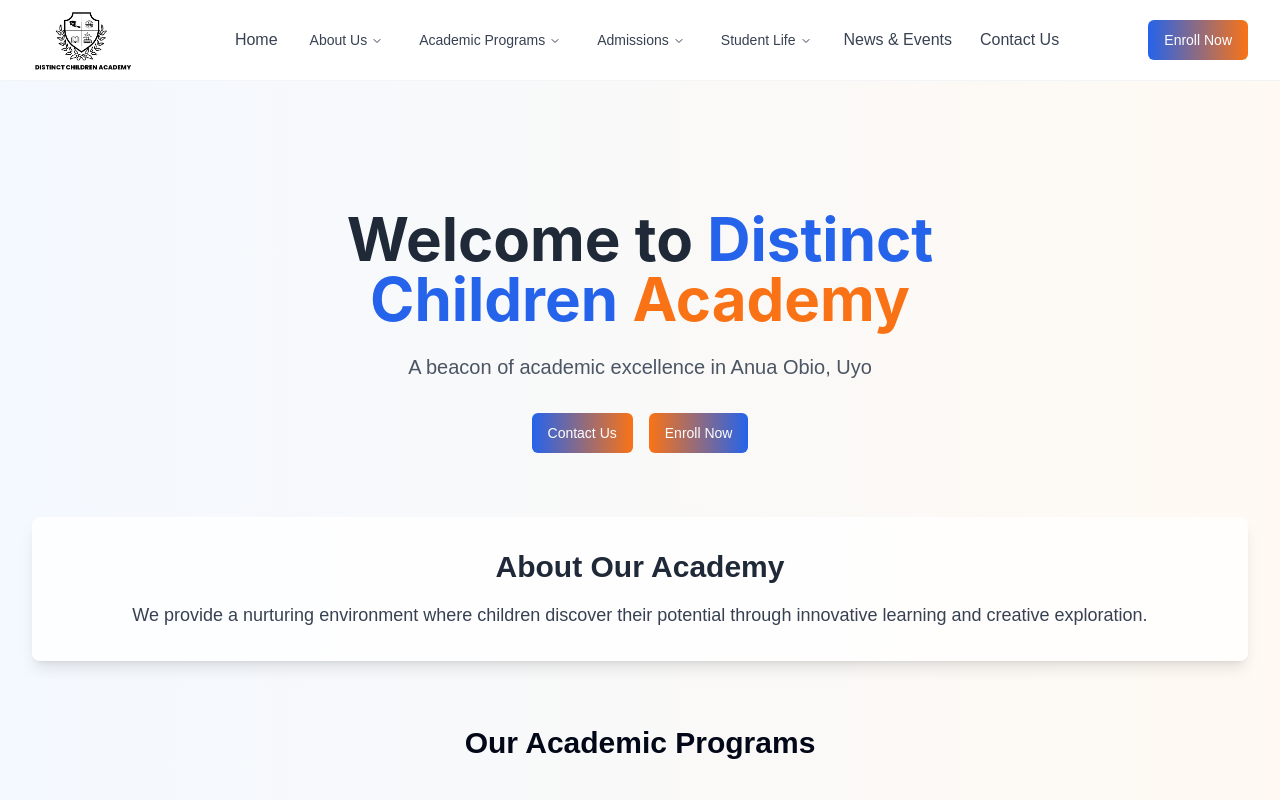
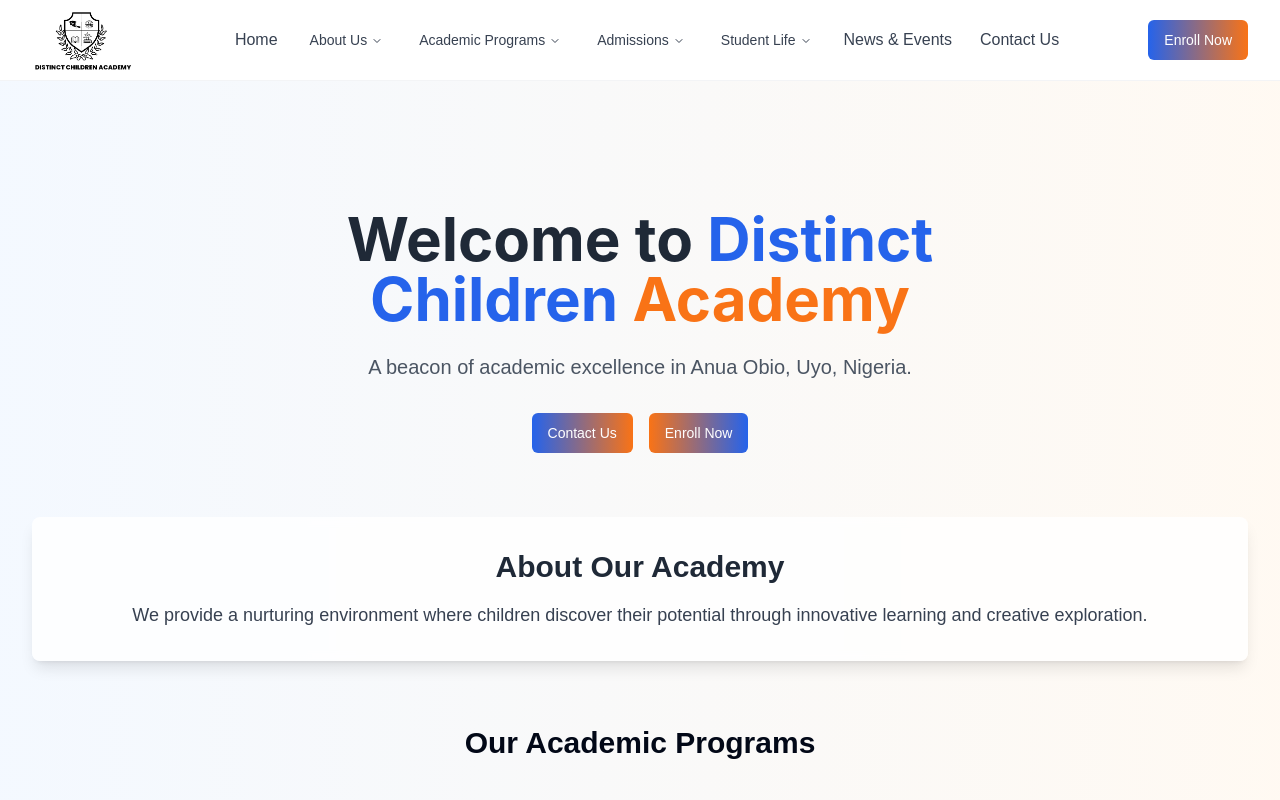
Before and after one commit to distinctchildrenacademy/distinct-43d10b72, a React (Vite) app: page / in a window 1280 px wide. Shown: the top 800 px of the page. Built offline with nearby package versions, Linux system fonts and the light colour scheme; a web font is replaced by a local one.

Commit message:
Fix: Update hero section description
Updated the description in the hero section to include "Nigeria."

```diff
--- a/src/components/HeroSection.tsx
+++ b/src/components/HeroSection.tsx
@@ -1,3 +1,4 @@
+
 import { Button } from "@/components/ui/button";
 import { Link } from "react-router-dom";
 
@@ -13,7 +14,7 @@ const HeroSection = () => {
             Welcome to <span className="text-blue-600">Distinct Children</span> <span className="text-orange-500">Academy</span>
           </h1>
           <p className="text-lg md:text-xl text-gray-600">
-            A beacon of academic excellence in Anua Obio, Uyo
+            A beacon of academic excellence in Anua Obio, Uyo, Nigeria.
           </p>
           <div className="flex flex-wrap justify-center gap-4 pt-2">
             <Link to="/contact">
```
